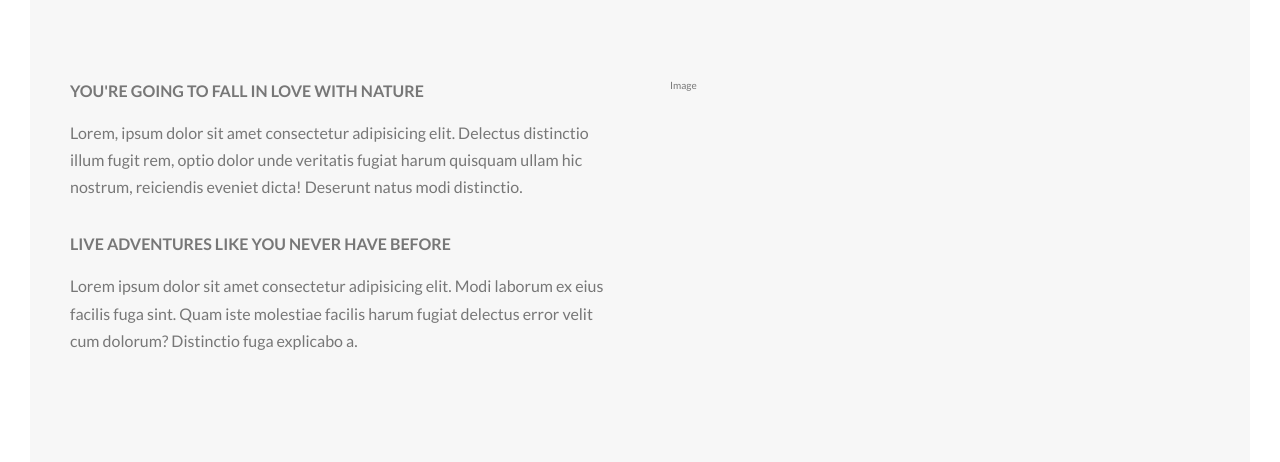
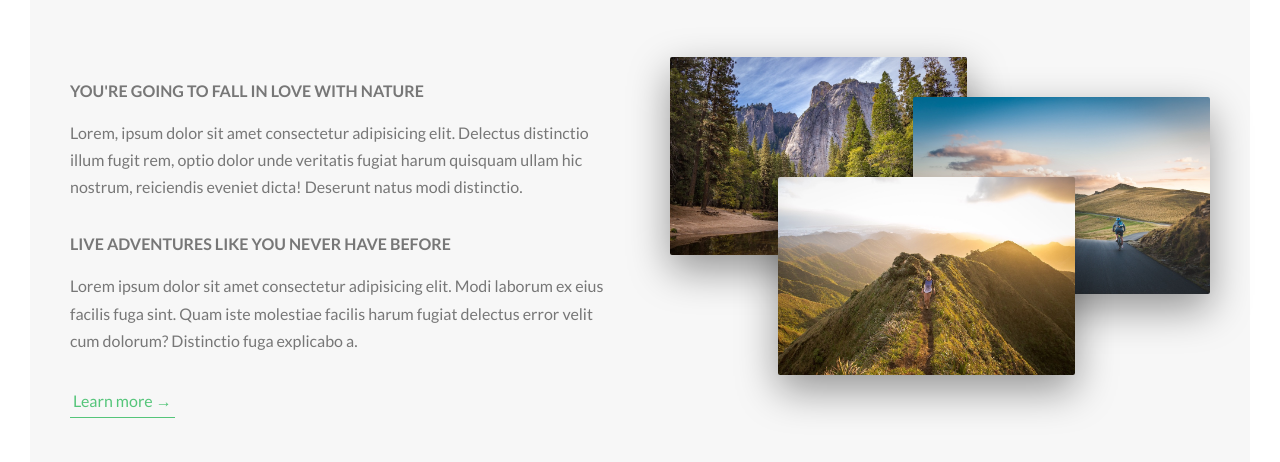
Before and after one commit to sergei-andreev/Natours_portfolio, a website: page index.html in a window 1280 px wide. Shown: the part 943-1405 px from the top of the page. Drawn offline with Linux system fonts and the light colour scheme.

Commit message:
add section-about

```diff
--- a/index.html
+++ b/index.html
@@ -6,7 +6,7 @@
 
         <link href="https://fonts.googleapis.com/css?family=Lato:100,300,400,700,900" rel="stylesheet">
 
-        <link rel="stylesheet" href="css/icon-font.css">
+        <link rel="stylesheet" href="public/css/main.css">
         <link rel="stylesheet" href="sass/main.css">
         <link rel="shortcut icon" type="image/png" href="img/favicon.png">
 
@@ -47,13 +47,17 @@
                         <p class="paragraph">
                             Lorem ipsum dolor sit amet consectetur adipisicing elit. Modi laborum ex eius facilis fuga sint. Quam iste molestiae facilis harum fugiat delectus error velit cum dolorum? Distinctio fuga explicabo a.
                         </p>
+
+                        <a href="#" class="btn-text">Learn more &rarr;</a>
                     </div>
                     <div class="col-1-of-2">
-                        Image
+                        <div class="composition">
+                            <img src="./img/nat-1-large.jpg" alt="Photo 1" class="composition__photo composition__photo--p1">
+                            <img src="./img/nat-2-large.jpg" alt="Photo 2" class="composition__photo composition__photo--p2">
+                            <img src="./img/nat-3-large.jpg" alt="Photo 3" class="composition__photo composition__photo--p3">
+                        </div>
                     </div>
                 </div>
-
-
             </section>
         </main>
 
--- a/sass/abstracts/_variables.scss
+++ b/sass/abstracts/_variables.scss
@@ -8,6 +8,9 @@ $color-white: #fff;
 $color-black: #000;
 $color-gray-light-1: #f7f7f7;
 
+// Font
+$default-font-size: 1.6rem;
+
 // Grid
 $grid-width: 114rem;
 $gutter-vertical: 8rem;
--- a/sass/base/_typography.scss
+++ b/sass/base/_typography.scss
@@ -58,13 +58,13 @@ body {
 }
 
 .heading-tertiary {
-    font-size: 1.6rem;
+    font-size: $default-font-size;
     font-weight: 700;
     text-transform: uppercase;
 }
 
 .paragraph {
-    font-size: 1.6rem;
+    font-size: $default-font-size;
 
     &:not(:last-child) {
         margin-bottom: 3rem;
--- a/sass/components/_button.scss
+++ b/sass/components/_button.scss
@@ -9,7 +9,7 @@
         border-radius: 10rem;
         transition: all .2s;
         position: relative;
-        font-size: 1.6rem;
+        font-size: $default-font-size;
     }
 
     &:hover {
@@ -55,3 +55,28 @@
     }
 
 }
+
+.btn-text {
+    &:link,
+    &:visited {
+        font-size: 1.6rem;
+        color: $color-primary;
+        display: inline-block;
+        text-decoration: none;
+        border-bottom: 1px solid $color-primary;
+        padding: 3px;
+        transition: all .2s;
+    }
+
+    &:hover {
+        background-color: $color-primary;
+        color: $color-white;
+        box-shadow: 0 1rem 2rem rgba($color-black, .15);
+        transform: translateY(-2px);
+    }
+
+    &:active {
+        box-shadow: 0 .5rem 1rem rgba($color-black, .15);
+        transform: translateY(0);
+    }
+}
--- /dev/null
+++ b/sass/components/_composition.scss
@@ -0,0 +1,43 @@
+.composition {
+    position: relative;
+
+    &__photo {
+       width: 55%;
+       box-shadow: 0 1.5rem 4rem rgba($color-black, .4);
+       border-radius: 2px;
+       position: absolute;
+       z-index: 10;
+       transition: all .2s;
+       outline-offset: 2rem;
+
+
+        &--p1 {
+            left: 0;
+            top: -2rem;
+        }
+
+        &--p2 {
+            right: 0;
+            top: 2rem;
+
+        }
+
+        &--p3 {
+            left: 20%;
+            top: 10rem;
+
+        }
+
+        &:hover {
+            outline: 1.5rem solid $color-primary;
+            transform: scale(1.05) translateY(-.5rem);
+            box-shadow: 0 2.5rem 4rem rgba($color-black, .5);
+            z-index: 20;
+        }
+    }
+
+    &:hover &__photo:not(:hover) {
+        transform: scale(.95);
+
+    }
+}
--- a/sass/main.scss
+++ b/sass/main.scss
@@ -8,6 +8,7 @@
 @import "base/utillities";
 
 @import "components/button";
+@import "components/composition";
 
 @import "layout/header";
 @import "layout/grid";
```
Also changed, not shown: public/css/main.css (added), 1 other file.
